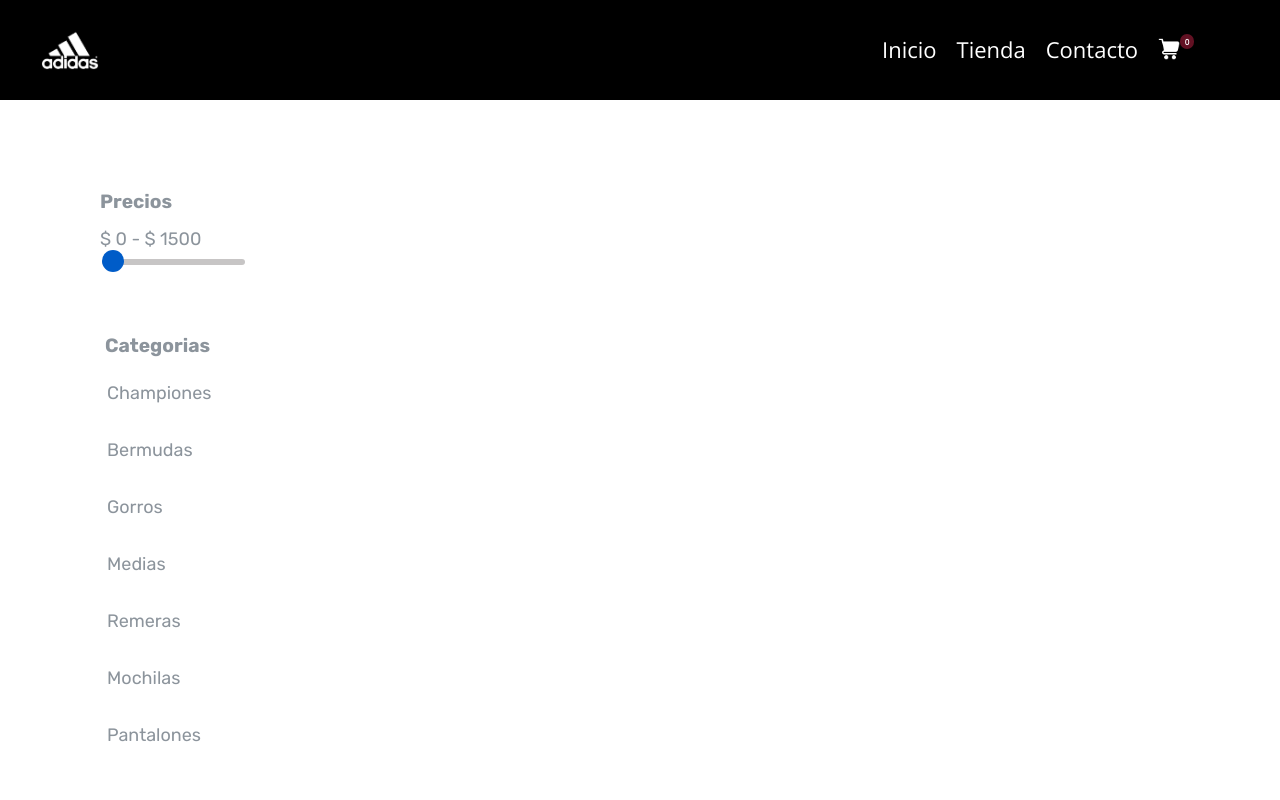
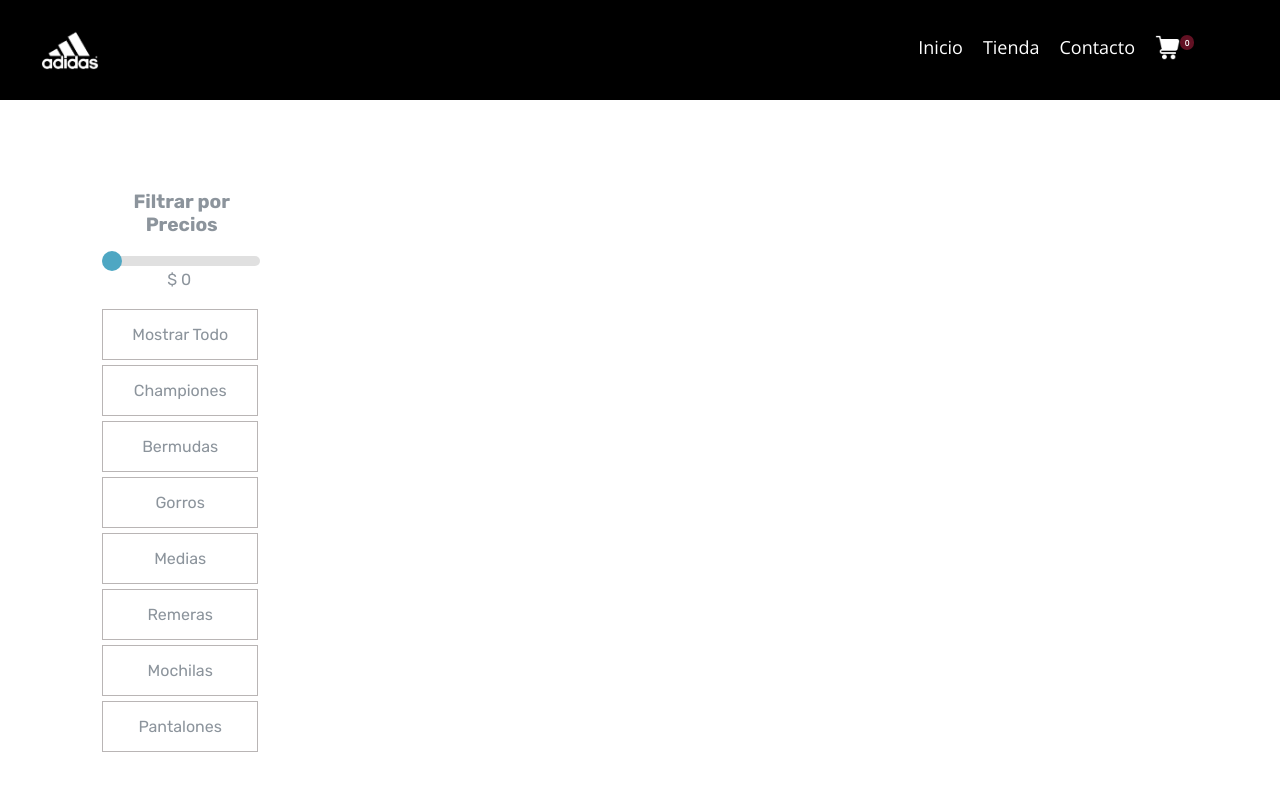
Before and after one commit to gero16/tienda-virtual-ts-front, a website built with Vite: page src/html/tienda.html in a window 1280 px wide. Shown: the top 800 px of the page. Built offline with nearby package versions, Linux system fonts and the light colour scheme; no server answers; a web font is replaced by a local one.

Commit message:
actualizacion css

```diff
--- a/src/css/style.css
+++ b/src/css/style.css
@@ -55,7 +55,9 @@ header {
 .navbar {
   min-width: 400px;
 }
-
+.navbar {
+  font-size: large;
+}
 @media (min-width: 600px) {
   header {
     display: grid;
@@ -146,9 +148,8 @@ footer img {
 /** Carrito de Compras **/
 
 .carrito {
-  width: 22px;
-  height: 22px;
-  margin: 4px 0px 0px 0px;
+  width: 25px;
+  height: 25px;
 }
 
 .carrito:hover {
--- a/src/css/tienda.css
+++ b/src/css/tienda.css
@@ -78,7 +78,7 @@
 
   #mostrar-precio {
     margin-bottom: 5px;
-    font-size: large;
+    font-size: medium;
   }
 
   .filtro-precio-select {
@@ -154,7 +154,6 @@
   }
 
   .filtro-categorias {
-    margin: 15px 0px 0px 0px;
     font-family: "Rubik", sans-serif;
   }
 
@@ -166,7 +165,8 @@
   .categoria-filtro {
     font-weight: 400;
     margin: 0px 0px 0px 2px;
-    font-size: large;
+    font-size:medium;
+    border: 1px solid rgb(185, 181, 181);
   }
 
   .filtro-categorias {
@@ -276,67 +276,36 @@
   }
 
 
-  input[type='range'],
-  input[type='range']::-webkit-slider-runnable-track,
-  input[type='range']::-webkit-slider-thumb {
+  .input-precio {
     -webkit-appearance: none;
+    width: 100%;
+    height: 10px;
+    border-radius: 5px;
+    background: #d3d3d3;
+    outline: none;
+    opacity: 0.7;
+    -webkit-transition: .2s;
+    transition: opacity .2s;
   }
 
-  input[type=range]::-webkit-slider-thumb {
-    background-color: #005CC8;
-    width: 22px;
-    height: 22px;
+  .input-precio::-webkit-slider-thumb {
+    -webkit-appearance: none;
+    appearance: none;
+    width: 20px;
+    height: 20px;
     border-radius: 50%;
-    margin-top: -9px;
+    background: #0483aa;
+    cursor: pointer;
   }
 
-  input[type=range]::-moz-range-thumb {
-    background-color: #777;
-    width: 15px;
-    height: 15px;
-    border: 3px solid #333;
+  .input-precio::-moz-range-thumb {
+    width: 20px;
+    height: 20px;
     border-radius: 50%;
+    background: #04AA6D;
+    cursor: pointer;
   }
 
-  input[type=range]::-ms-thumb {
-    background-color: #777;
-    width: 20px;
-    height: 20px;
-    border: 3px solid #333;
-    border-radius: 50%;
-  }
-
-  input[type=range]::-webkit-slider-runnable-track {
-    background-color: #c7c5c5;
-    border-radius: 5px;
-    height: 6px;
-  }
-
-  input[type=range]:focus::-webkit-slider-runnable-track {
-    outline: none;
-  }
-
-  input[type=range]::-moz-range-track {
-    background-color: #777;
-    height: 3px;
-  }
-
-  input[type=range]::-ms-track {
-    background-color: #777;
-    height: 3px;
-  }
-
-  input[type=range]::-ms-fill-lower {
-    background-color: HotPink
-  }
-
-  input[type=range]::-ms-fill-upper {
-    background-color: black;
-  }
-
-  .input-precio {
-    width: 90%;
-  }
 
   .producto:hover .disabled {
     background-color:#545557;
--- a/src/html/tienda.html
+++ b/src/html/tienda.html
@@ -40,18 +40,24 @@
           <div class="filtro ">
 
             <div class="lista-filtro">
-              <section class="precios">
-                <h3 class="precios-titulo">Precios</h3>
+              <section class="precios centrar-texto">
+                <h3 class="precios-titulo"> Filtrar por Precios</h3>
                 <div class="div-precios">
                   <div class="precio-principal">
                     <label for="precio"></label>
-                     <span id="mostrar-precio"> $ 0 - $ 1500 </span>
-                     <input type="range" id="precio" class="input-precio" min="0" max="1500" step="1" value="0">
+
+                    <input type="range" min="0" max="1500" value="0" class="input-precio" id="precio">
+
+                      <span id="mostrar-precio"> $ 0  </span>
+
+
+
                   </div>
               </section>
 
-              <section class="filtro-categorias">
-                <h3  class="titulo-categoria">Categorias</h3>
+              <section class="filtro-categorias centrar-texto">
+
+                <p class="categoria-filtro" id="championes"> Mostrar Todo </p>
                 <p class="categoria-filtro" id="championes">Championes</p>
                 <p class="categoria-filtro" id="bermudas">Bermudas</p>
                 <p class="categoria-filtro" id="gorros">Gorros</p>
--- a/vite.config.js
+++ b/vite.config.js
@@ -5,7 +5,8 @@ export default {
       rollupOptions: {
         input: {
           main: path.resolve(__dirname, './index.html'), // Tu página principal
-          tienda: path.resolve(__dirname, 'src/tienda.html'), // Tu página de tienda
+          tienda: path.resolve(__dirname, 'src/html/tienda.html'), // Tu página de tienda
+          checkout: path.resolve(__dirname, 'src/html/checkout.html')
         },
       },
     },
```
